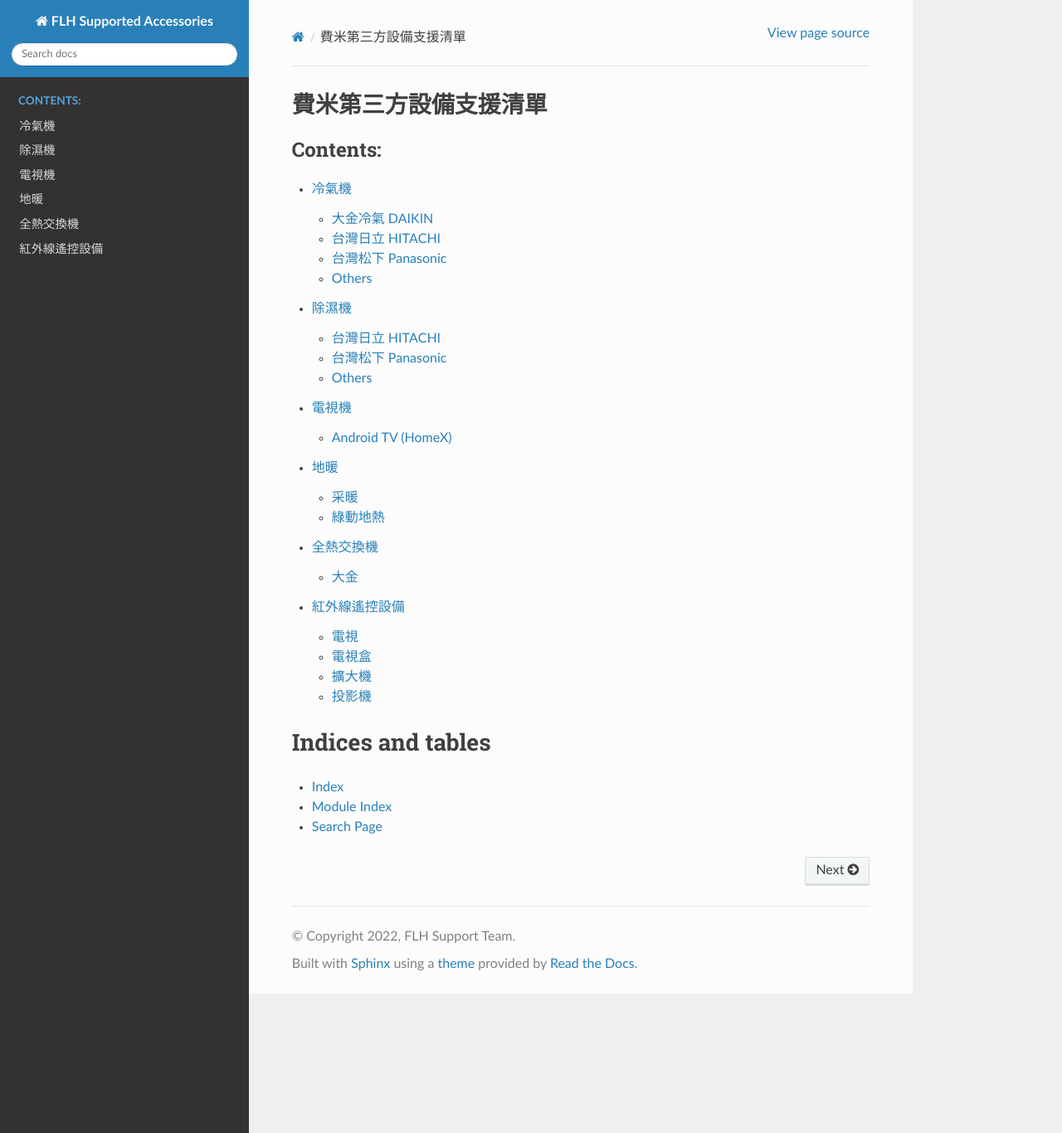
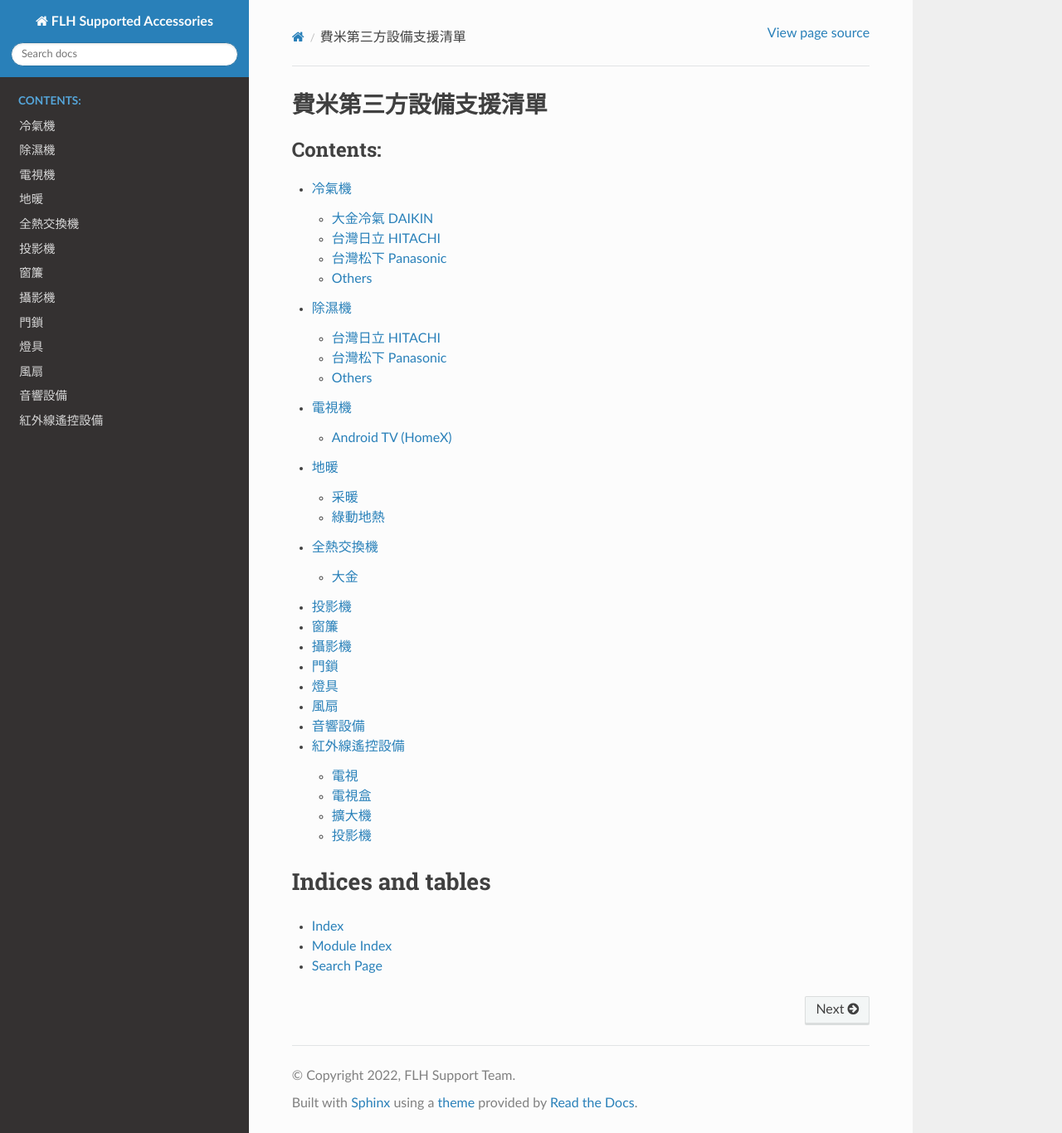
Before and after one commit to faegary/supportedAccessories, a Sphinx documentation site: the page built from docs/source/index.rst, in a window 1280 px wide and 1366 px high. Shown: the whole window at 83% size. Built offline with Sphinx 7.4.7 and the Read the Docs theme 2.0.0, drawn with Linux system fonts in a browser that asks for light colours.

Commit message:
Update accessory categories

```diff
--- /dev/null
+++ b/docs/source/camera.rst
@@ -0,0 +1,5 @@
+.. _camera:
+
+======
+攝影機
+======
--- /dev/null
+++ b/docs/source/curtain.rst
@@ -0,0 +1,5 @@
+.. _curtain:
+
+====
+窗簾
+====
--- /dev/null
+++ b/docs/source/doorlock.rst
@@ -0,0 +1,5 @@
+.. _doorlock:
+
+====
+門鎖
+====
--- /dev/null
+++ b/docs/source/fan.rst
@@ -0,0 +1,5 @@
+.. _fan:
+
+====
+風扇
+====
--- /dev/null
+++ b/docs/source/light.rst
@@ -0,0 +1,5 @@
+.. _light:
+
+====
+燈具
+====
--- /dev/null
+++ b/docs/source/projector.rst
@@ -0,0 +1,5 @@
+.. _projector:
+
+======
+投影機
+======
--- /dev/null
+++ b/docs/source/soundsystem.rst
@@ -0,0 +1,5 @@
+.. _soundsystem:
+
+========
+音響設備
+========
```
Also changed, not shown: docs/source/index.rst (+7 -0 lines), 1 other file.
